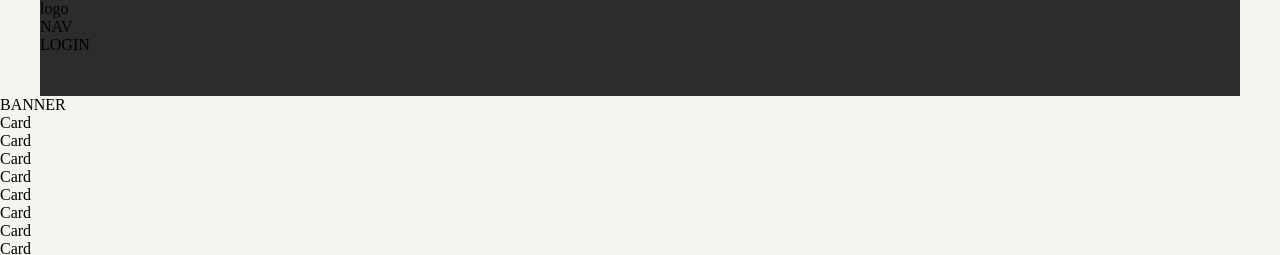
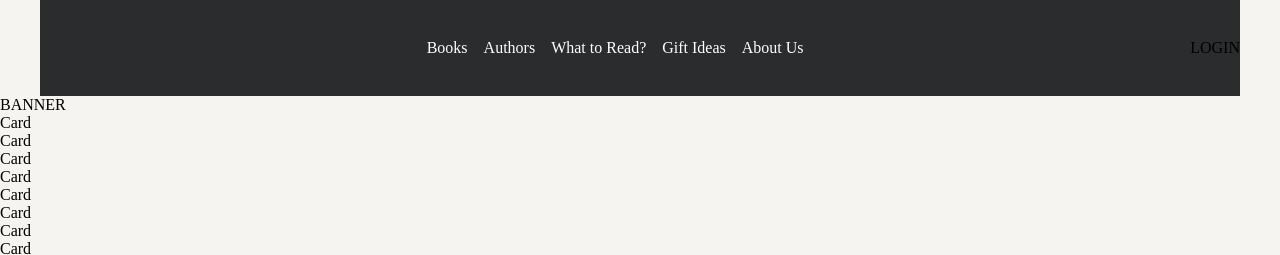
Before and after one commit to faridizzat/erste-schritte, a plain HTML site: page Assignment-2_improvised/index.html in a window 1280 px wide. Shown: the top 255 px of the page. Drawn offline with Linux system fonts and the light colour scheme.

Commit message:
header: nav modification,

```diff
--- a/Assignment-2_improvised/index.html
+++ b/Assignment-2_improvised/index.html
@@ -9,8 +9,16 @@
   <body>
     <header>
       <div class="container">
-        <div>logo</div>
-        <div>NAV</div>
+        <div>
+          <img src="" alt="" />
+        </div>
+        <nav>
+          <div>Books</div>
+          <div>Authors</div>
+          <div>What to Read?</div>
+          <div>Gift Ideas</div>
+          <div>About Us</div>
+        </nav>
         <div>LOGIN</div>
       </div>
     </header>
--- a/Assignment-2_improvised/style.css
+++ b/Assignment-2_improvised/style.css
@@ -18,4 +18,26 @@ header > .container {
 
   /*set margin to center*/
   margin: 0 auto;
+
+  /* flex  */
+  display: flex;
+  flex-direction: row;
+  justify-content: space-between;
+  align-items: center;
+
+  /* flex-additional */
+  gap: 16px; /*safe gap*/
 }
+
+nav {
+  color: #ffffff;
+
+  /* flex */
+  display: flex;
+  flex-direction: row;
+  justify-content: space-between;
+  align-items: center;
+
+  /* flex-additional props */
+  gap: 16px;
+}
```
